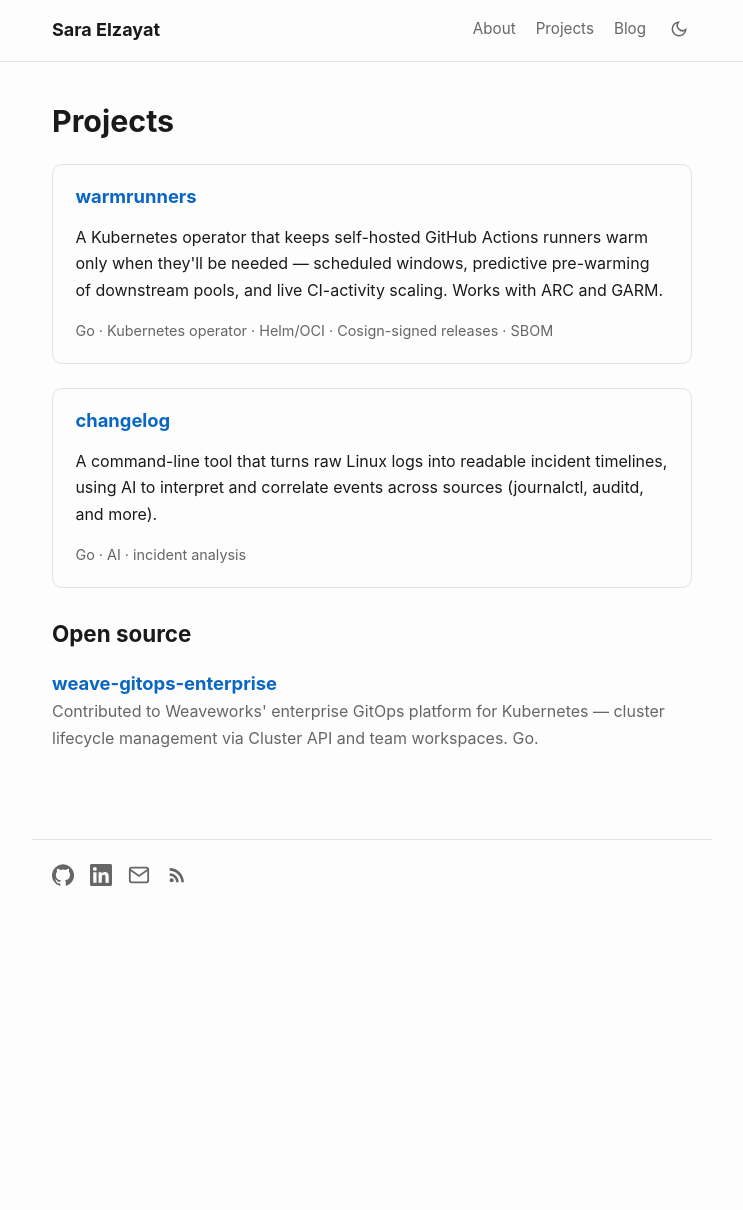
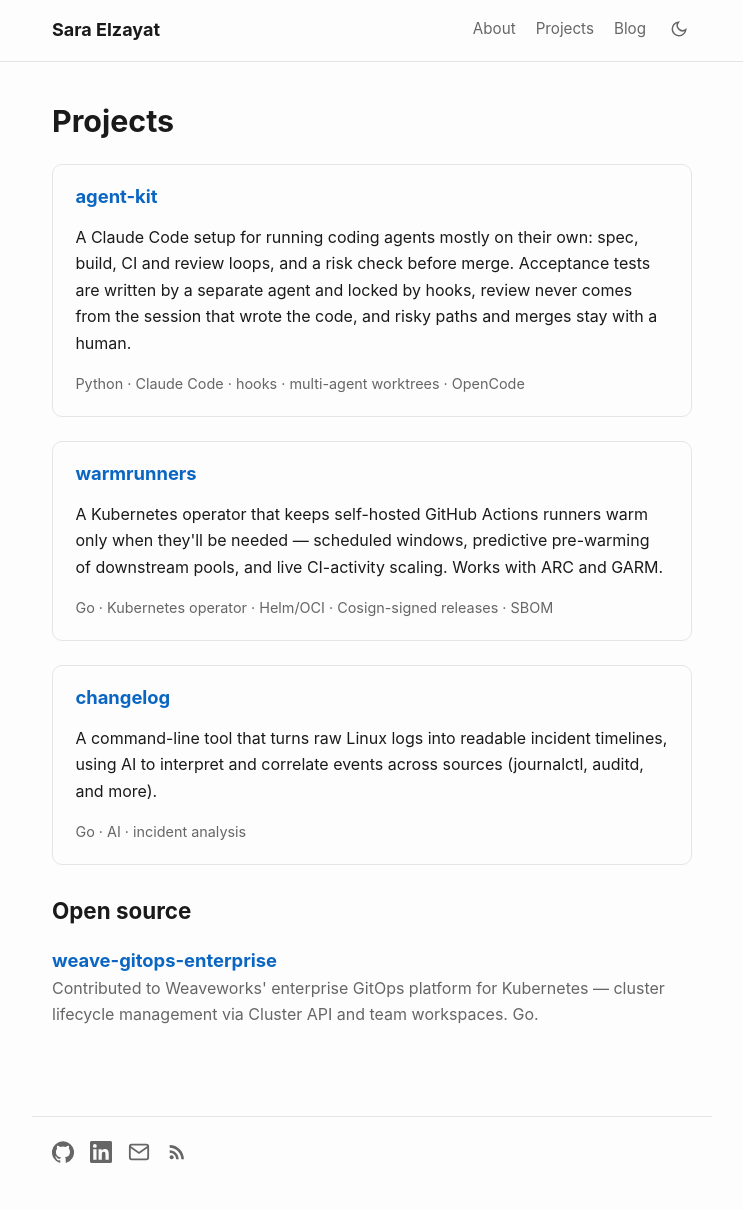
Before and after one commit to sarataha/sarataha.github.io, a Jekyll site: the page built from projects/index.html, in a window 1280 px wide. Shown: the whole page, without its empty margins (268-1011 px from the left). Built offline with Jekyll 4.4.1, drawn with Linux system fonts in a browser that asks for light colours; before the commit the page ends 933 px from its top, so only the background shows below that.

Commit message:
Add agent-kit to projects

```diff
--- a/projects/index.html
+++ b/projects/index.html
@@ -1,11 +1,22 @@
 ---
 layout: default
 title: Projects — Sara Elzayat
-description: Projects by Sara Elzayat — Kubernetes operators, infrastructure and tooling.
+description: Projects by Sara Elzayat — AI coding agent workflows, Kubernetes operators, infrastructure and tooling.
 ---
 
 <div class="projects">
   <h1>Projects</h1>
+
+  <div class="card">
+    <h3><a href="https://github.com/sarataha/agent-kit">agent-kit</a></h3>
+    <p>
+      A Claude Code setup for running coding agents mostly on their own: spec, build, CI and
+      review loops, and a risk check before merge. Acceptance tests are written by a separate
+      agent and locked by hooks, review never comes from the session that wrote the code, and
+      risky paths and merges stay with a human.
+    </p>
+    <p class="stack">Python · Claude Code · hooks · multi-agent worktrees · OpenCode</p>
+  </div>
 
   <div class="card">
     <h3><a href="https://github.com/sarataha/warmrunners">warmrunners</a></h3>
```
